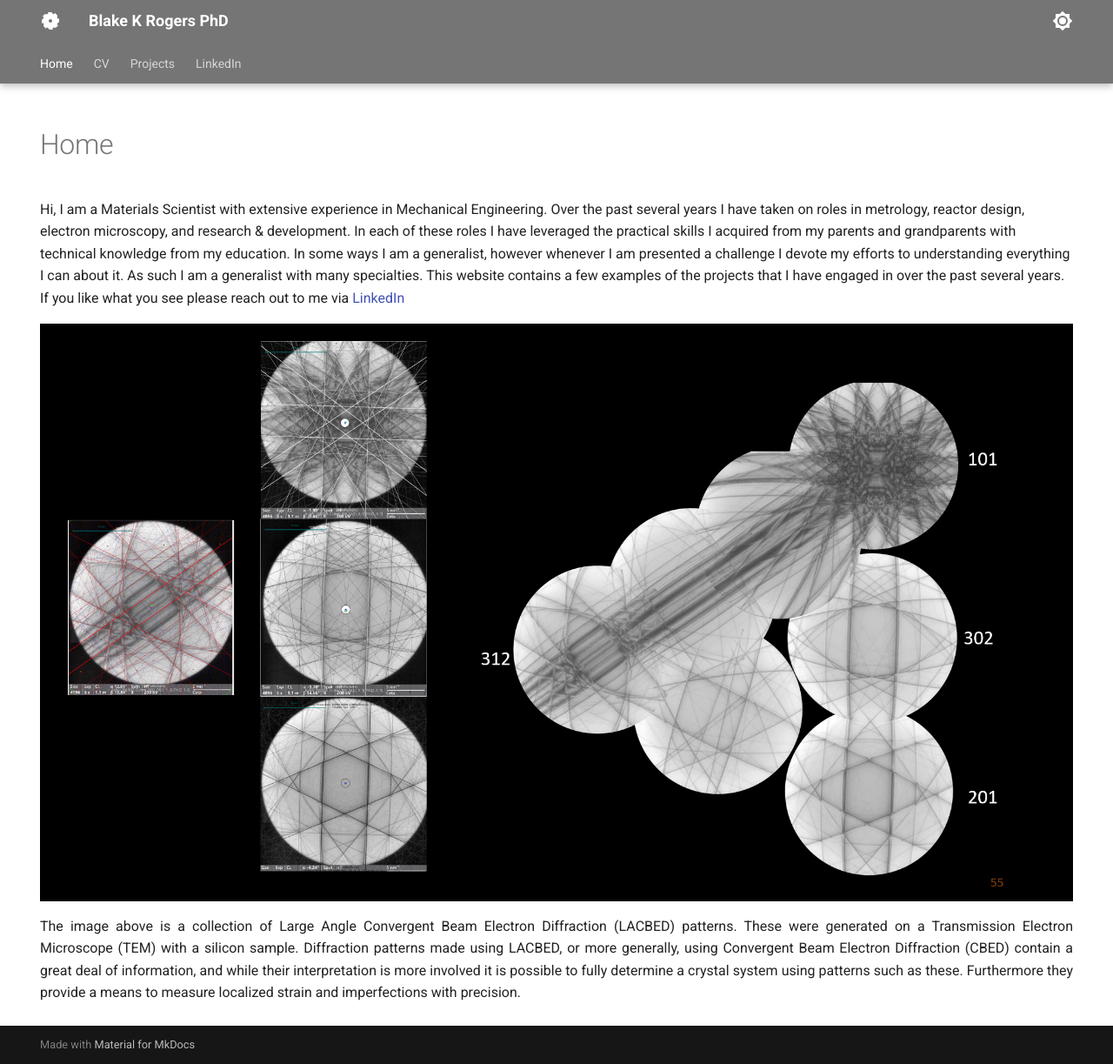
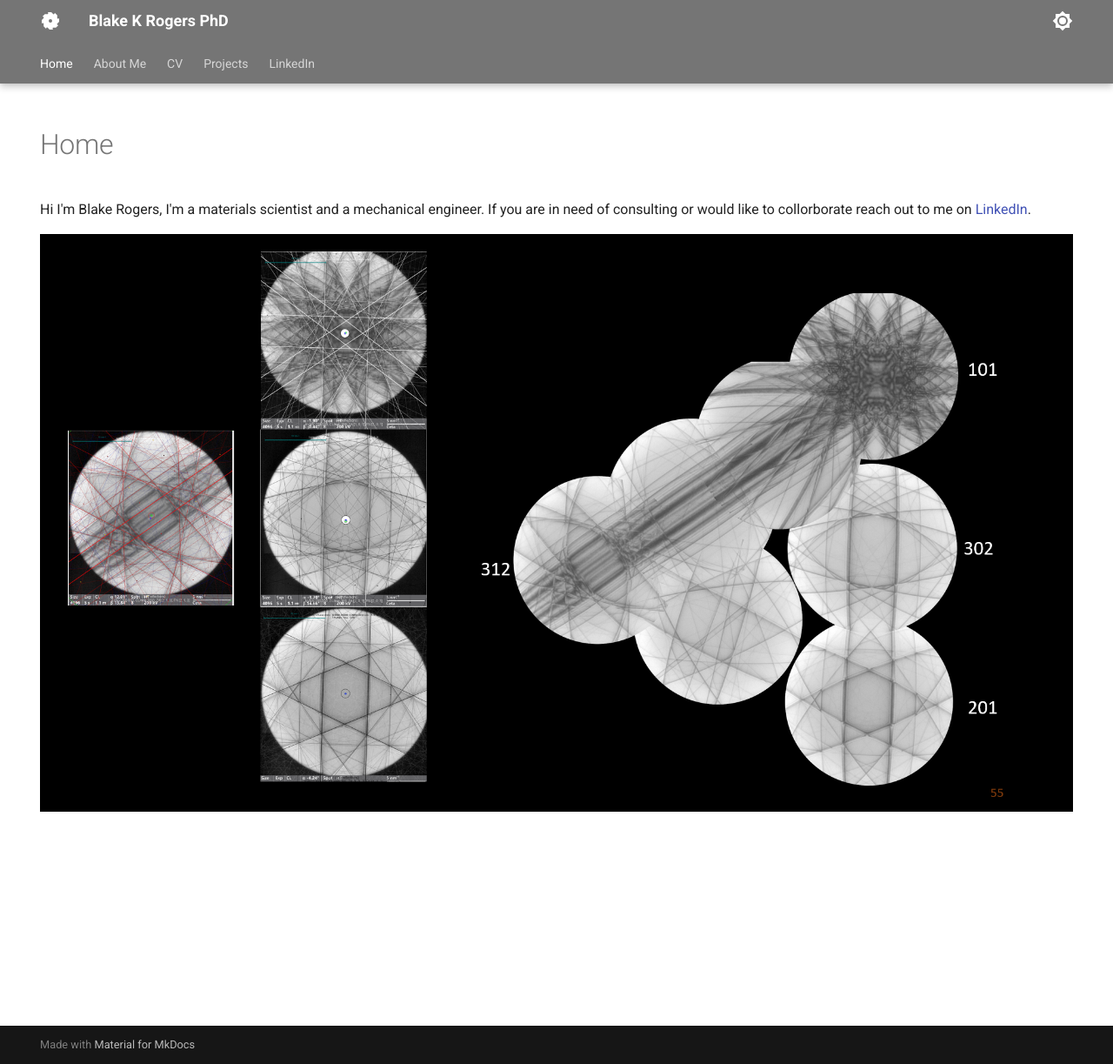
Before and after one commit to BlakerBlaker/Portfolio-Website, an MkDocs documentation site: the page built from docs/index.md, in a window 1280 px wide and 1223 px high. Shown: the whole window at 87% size. Built offline with MkDocs 1.6.1 and Material for MkDocs 9.7.7, drawn with Linux system fonts in a browser that asks for light colours.

Commit message:
Added About section

```diff
--- a/docs/index.md
+++ b/docs/index.md
@@ -3,23 +3,13 @@ title:
 hide:
   - toc
   - navigation
+  - title
 ---
-<!-- <div style="text-align: justify"> -->
 
-Hi, I am a Materials Scientist with extensive experience in Mechanical Engineering.
-Over the past several years I have taken on roles in metrology, reactor design, electron microscopy, and research & development.
-In each of these roles I have leveraged the practical skills I acquired from my parents and grandparents with technical knowledge from my education.
-In some ways I am a generalist, however whenever I am presented a challenge I devote my efforts to understanding everything I can about it.
-As such I am a generalist with many specialties. This website contains a few examples of the projects that I have engaged in over the past several years.
-If you like what you see please reach out to me via [LinkedIn](https://www.linkedin.com/in/blakekrogers )
 
-<!-- </div> -->
+Hi I'm Blake Rogers, I'm a materials scientist and a mechanical engineer.
+If you are in need of consulting or would like to collorborate reach out to me on [LinkedIn](https://www.linkedin.com/in/blakekrogers).
 
- ![Background Image](projects/nau/phd/Screenshot 2025-09-16 163827.png){: align=left }
 
-<div style="text-align: justify">
 
-The image above is a collection of Large Angle Convergent Beam Electron Diffraction (LACBED) patterns.
-These were generated on a Transmission Electron Microscope (TEM) with a silicon sample. Diffraction patterns made using LACBED, or more generally, using Convergent Beam Electron Diffraction (CBED) contain a great deal of information, and while their interpretation is more involved it is possible to fully determine a crystal system using patterns such as these. Furthermore they provide a means to measure localized strain and imperfections with precision.
-
-</div>
+![Background Image](projects/nau/phd/Screenshot 2025-09-16 163827.png)
--- a/mkdocs.yml
+++ b/mkdocs.yml
@@ -33,6 +33,7 @@ theme:
 
 nav:
   - Home: index.md
+  - About Me: about.md
   - CV: cv.md
   - Projects:
     # - Roles: projects/index.md
```
Also changed, not shown: docs/about.md (added, +15 -0 lines), docs/cv.md (+1 -1 lines), docs/projects/nau.md (+3 -0 lines), docs/images/headshot-temp.jpg (added), 1 other file.
